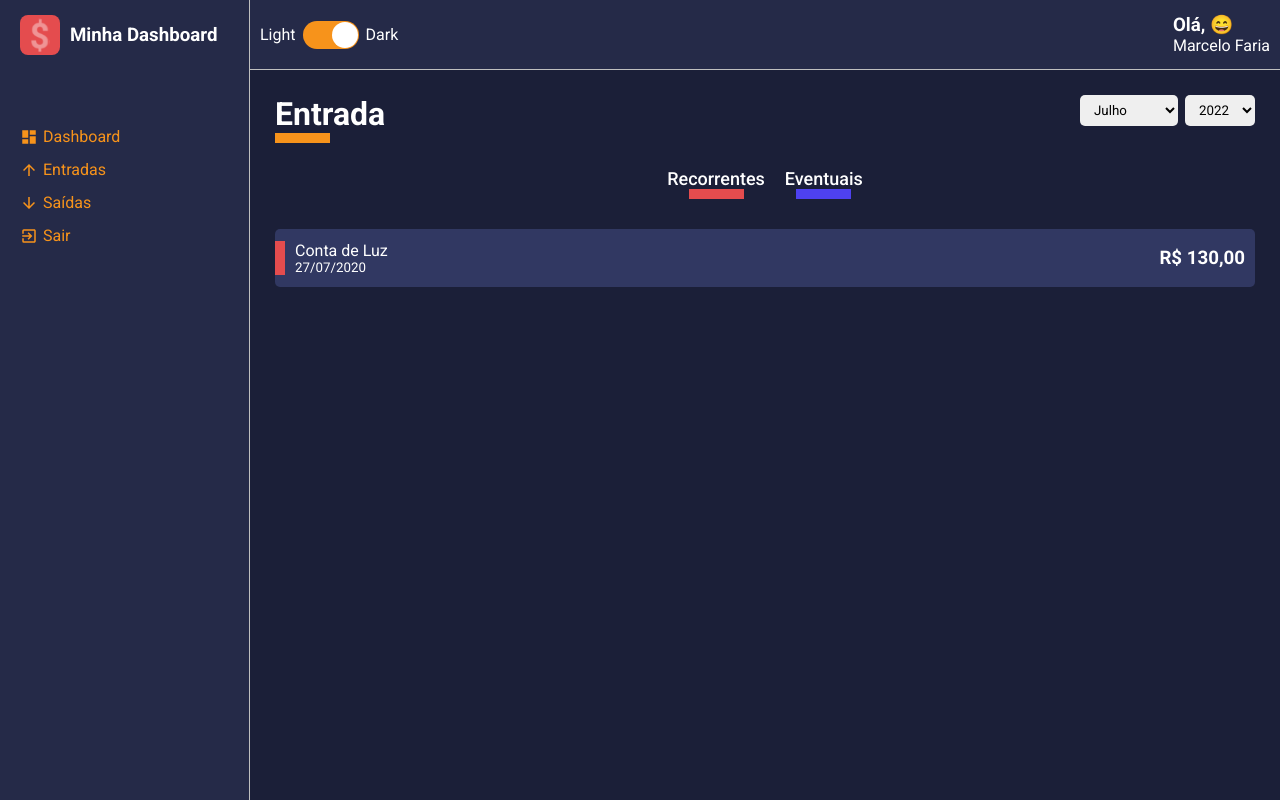
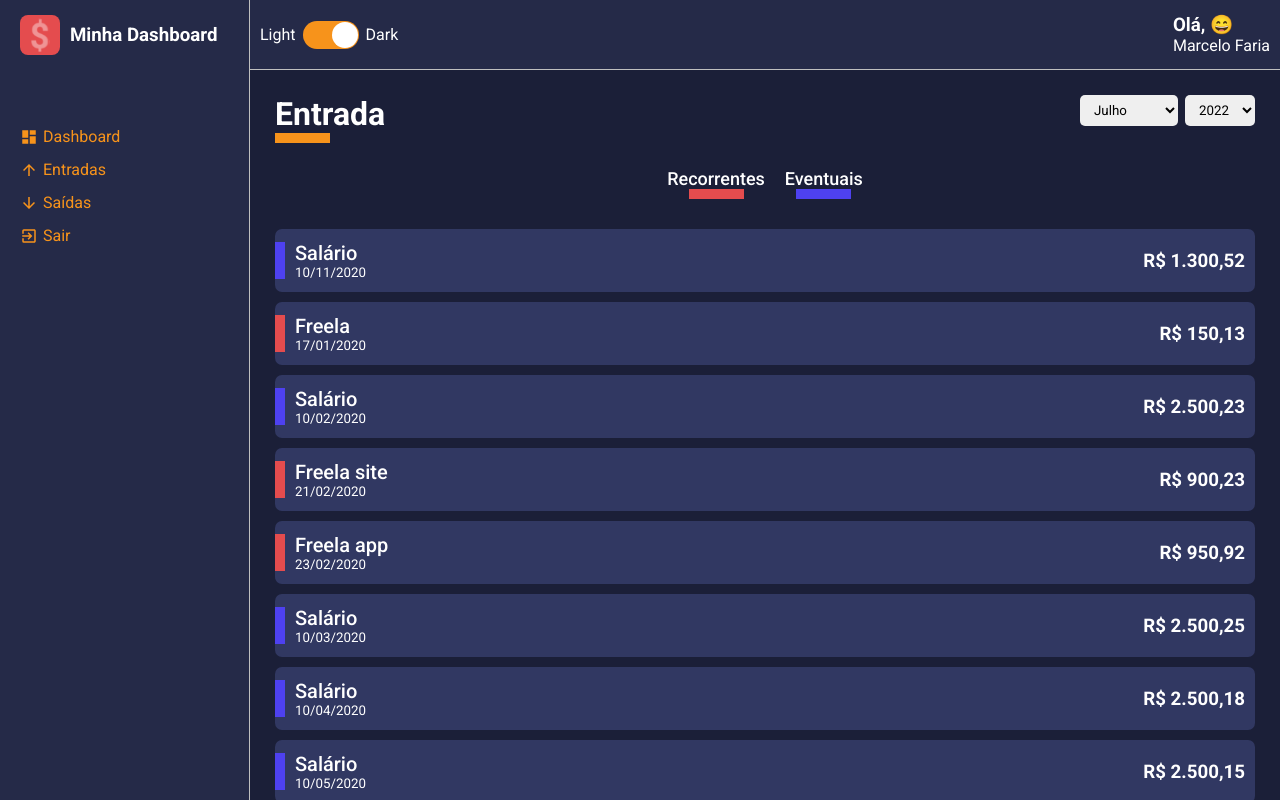
Before and after one commit to fariafmarcelo/dashboard-test, a React (Create React App) app: page /list/entry-balance in a window 1280 px wide. Built offline with nearby package versions, Linux system fonts and the light colour scheme.

Commit message:
feat: add expenses, gains and create utils formats

```diff
--- a/src/components/HistoryFinanceCard/styles.ts
+++ b/src/components/HistoryFinanceCard/styles.ts
@@ -8,7 +8,7 @@
     background-color: ${props => props.theme.colors.tertiary};
 
     list-style: none;
-    border-radius: 5px;
+    border-radius: 7px;
     margin: 10px 0;
     padding: 12px 10px;
 
@@ -43,7 +43,8 @@
 `;
 
 export const Title = styled.span`
-
+    font-weight: 500;
+    font-size: 20px;
 `;
 
 export const SubTitle = styled.small``;
--- a/src/pages/List/index.tsx
+++ b/src/pages/List/index.tsx
@@ -1,17 +1,31 @@
-import React, { useMemo } from 'react';
+import React, { useState, useEffect, useMemo } from 'react';
+import { useParams } from 'react-router-dom';
+
 import {
     Container,
     Content,
     Filters,
 } from './styles';
-import { useParams } from 'react-router-dom';
 
 import ContentHeader from '../../components/ContentHeader';
 import SelectInput from '../../components/SelectInput';
 import HistoryFinanceCard from '../../components/HistoryFinanceCard';
+import Gains from '../../repositories/gains';
+import Expenses from '../../repositories/expenses';
+
+import formatCurrency from '../../utils/formatCurrency';
+import formatDate from '../../utils/formatDate';
+
+interface IData {
+    description: string,
+    amountFormatted: string,
+    frequency: string,
+    dateFormatted: string,
+    tagColor: string,
+}
 
 const List: React.FC = () => {
-
+    const [data, setData] = useState<IData[]>([]);
     const { type } = useParams();
 
     const title = useMemo(() => {
@@ -33,6 +47,24 @@
         {value: 2021, label: 2021},
         {value: 2020, label: 2020},
     ];
+
+    const listData = useMemo(() => {
+        return type === 'entry-balance' ? Gains : Expenses;
+    }, [type]);
+
+    useEffect(() => {
+        const response = listData.map(item => {
+            return {
+                description: item.description,
+                amountFormatted: formatCurrency(Number(item.amount)),
+                frequency: item.frequency,
+                dateFormatted: formatDate(item.date),
+                tagColor: item.frequency === 'recorrente' ? '#4E41F0' : '#E44C4E',
+            }
+        });
+
+        setData(response);
+    }, [listData]);
 
     return (
         <Container>
@@ -57,12 +89,17 @@
             </Filters>
 
             <Content>
-                <HistoryFinanceCard
-                    tagColor="#E44C4E"
-                    title="Conta de Luz"
-                    subtitle="27/07/2020"
-                    amount="R$ 130,00"
-                />
+                {
+                    data.map((item, index)  => (
+                        <HistoryFinanceCard
+                            key={index}
+                            tagColor={item.tagColor}
+                            title={item.description}
+                            subtitle={item.dateFormatted}
+                            amount={item.amountFormatted}
+                        />
+                    ))
+                }
             </Content>
         </Container>
     );
--- /dev/null
+++ b/src/repositories/expenses.ts
@@ -0,0 +1,52 @@
+// eslint-disable-next-line import/no-anonymous-default-export
+export default [
+  {"description":"Energia elétrica",      "amount":"150.55","type":"saída","frequency":"recorrente","date":"2020-01-10"},
+  {"description":"Água",                  "amount":"75.55", "type":"saída","frequency":"recorrente","date":"2020-01-15"},
+  {"description": "Telefone",             "amount":"99.99", "type":"saída","frequency":"recorrente","date":"2020-01-23"},
+  {"description":"Plano de Saúde",        "amount":"300.00","type":"saída","frequency":"recorrente","date":"2020-01-23"},
+  {"description":"Compras do mês",        "amount":"625.78","type":"saída","frequency":"recorrente","date":"2020-01-23"},
+  {"description":"Lanche",                "amount":"45.70", "type":"saída","frequency":"eventual",  "date":"2020-01-23"},
+  {"description":"Blusa",                 "amount":"95.70", "type":"saída","frequency":"eventual",  "date":"2020-01-23"},
+  {"description":"Energia elétrica",      "amount":"125.55","type":"saída","frequency":"recorrente","date":"2020-02-10"},
+  {"description":"Água",                  "amount":"90.15", "type":"saída","frequency":"recorrente","date":"2020-02-15"},
+  {"description":"Telefone",              "amount":"99.99", "type":"saída","frequency":"recorrente","date":"2020-02-23"},
+  {"description":"Plano de Saúde",        "amount":"300.00","type":"saída","frequency":"recorrente","date":"2020-02-23"},
+  {"description":"Compras do mês",        "amount":"540.00","type":"saída","frequency":"recorrente","date":"2020-02-25"},
+  {"description":"Parcela do Celular 1/5","amount":"150.99","type":"saída","frequency":"eventual",  "date":"2020-02-26"},
+  {"description":"Cinema",                "amount":"45.00", "type":"saída","frequency":"eventual",  "date":"2020-02-23"},
+  {"description":"Energia elétrica",      "amount":"97.00", "type":"saída","frequency":"recorrente","date":"2020-03-10"},
+  {"description":"Água",                  "amount":"100.10","type":"saída","frequency":"recorrente","date":"2020-03-15"},
+  {"description":"Telefone",              "amount":"99.99", "type":"saída","frequency":"recorrente","date":"2020-03-23"},
+  {"description":"Plano de Saúde",        "amount":"300.00","type":"saída","frequency":"recorrente","date":"2020-03-23"},
+  {"description":"Compras do mês",        "amount":"800.50","type":"saída","frequency":"recorrente","date":"2020-03-17"},
+  {"description":"Parcela do Celular 2/5","amount":"150.99","type":"saída","frequency":"eventual",  "date":"2020-03-18"},
+  {"description":"Troca de Oléo do carro","amount":"90.00", "type":"saída","frequency":"eventual",  "date":"2020-03-23"},
+  {"description":"Energia elétrica",      "amount":"75.99", "type":"saída","frequency":"recorrente","date":"2020-04-10"},
+  {"description":"Água",                  "amount":"80.33", "type":"saída","frequency":"recorrente","date":"2020-04-15"},
+  {"description":"Telefone",              "amount":"99.99", "type":"saída","frequency":"recorrente","date":"2020-04-23"},
+  {"description":"Plano de Saúde",        "amount":"300.00","type":"saída","frequency":"recorrente","date":"2020-04-23"},
+  {"description":"Compras do mês",        "amount":"600.00","type":"saída","frequency":"recorrente","date":"2020-04-25"},
+  {"description":"Parcela do Celular 3/5","amount":"150.99","type":"saída","frequency":"eventual",  "date":"2020-04-26"},
+  {"description":"Ebook de React Js",     "amount":"85.95", "type":"saída","frequency":"eventual",  "date":"2020-04-13"},
+  {"description":"Energia elétrica",      "amount":"125.55","type":"saída","frequency":"recorrente","date":"2020-05-10"},
+  {"description":"Água",                  "amount":"90.15", "type":"saída","frequency":"recorrente","date":"2020-05-15"},
+  {"description":"Telefone",              "amount":"99.99", "type":"saída","frequency":"recorrente","date":"2020-05-23"},
+  {"description":"Plano de Saúde",        "amount":"300.00","type":"saída","frequency":"recorrente","date":"2020-05-23"},
+  {"description":"Compras do mês",        "amount":"540.00","type":"saída","frequency":"recorrente","date":"2020-05-25"},
+  {"description":"Parcela do Celular 4/5","amount":"150.99","type":"saída","frequency":"eventual",  "date":"2020-05-26"},
+  {"description":"Blusa Iron Man",        "amount":"150.00","type":"saída","frequency":"eventual",  "date":"2020-01-23"},
+  {"description":"Energia elétrica",      "amount":"200.00","type":"saída","frequency":"recorrente","date":"2020-06-10"},
+  {"description":"Água",                  "amount":"150.00","type":"saída","frequency":"recorrente","date":"2020-06-15"},
+  {"description":"Telefone",              "amount":"99.99", "type":"saída","frequency":"recorrente","date":"2020-06-23"},
+  {"description":"Plano de Saúde",        "amount":"300.00","type":"saída","frequency":"recorrente","date":"2020-06-23"},
+  {"description":"Compras do mês",        "amount":"559.15","type":"saída","frequency":"recorrente","date":"2020-06-25"},
+  {"description":"Parcela do Celular 5/5","amount":"150.99","type":"saída","frequency":"eventual",  "date":"2020-06-26"},
+  {"description":"Perfume",               "amount":"250.00","type":"saída","frequency":"eventual",  "date":"2020-06-21"},
+  {"description":"Energia elétrica",      "amount":"250.00","type":"saída","frequency":"recorrente","date":"2020-07-10"},
+  {"description":"Água",                  "amount":"90.00", "type":"saída","frequency":"recorrente","date":"2020-07-15"},
+  {"description":"Telefone",              "amount":"99.99", "type":"saída","frequency":"recorrente","date":"2020-07-23"},
+  {"description":"Plano de Saúde",        "amount":"300.00","type":"saída","frequency":"recorrente","date":"2020-07-23"},
+  {"description":"Compras do mês",        "amount":"700.00","type":"saída","frequency":"recorrente","date":"2020-07-25"},
+  {"description":"Cafeteira",             "amount":"250.00","type":"saída","frequency":"eventual",  "date":"2020-07-26"},
+  {"description":"Pizza",                 "amount":"60.00", "type":"saída","frequency":"eventual",  "date":"2020-07-19"}
+]
--- /dev/null
+++ b/src/repositories/gains.ts
@@ -0,0 +1,12 @@
+// eslint-disable-next-line import/no-anonymous-default-export
+export default [
+  { "description": "Salário",     "amount": "1300.52", "type": "entrada", "frequency": "recorrente", "date": "2020-11-10" },
+  { "description": "Freela",      "amount": "150.13",  "type": "entrada", "frequency": "eventual",   "date": "2020-01-17" },
+  { "description": "Salário",     "amount": "2500.23", "type": "entrada", "frequency": "recorrente", "date": "2020-02-10" },
+  { "description": "Freela site", "amount": "900.23",  "type": "entrada", "frequency": "eventual",   "date": "2020-02-21" },
+  { "description": "Freela app",  "amount": "950.92",  "type": "entrada", "frequency": "eventual",   "date": "2020-02-23" },
+  { "description": "Salário",     "amount": "2500.25", "type": "entrada", "frequency": "recorrente", "date": "2020-03-10" },
+  { "description": "Salário",     "amount": "2500.18", "type": "entrada", "frequency": "recorrente", "date": "2020-04-10" },
+  { "description": "Salário",     "amount": "2500.15", "type": "entrada", "frequency": "recorrente", "date": "2020-05-10" },
+  { "description": "Salário",     "amount": "2500.12", "type": "entrada", "frequency": "recorrente", "date": "2020-06-10" },
+  { "description": "Salário",     "amount": "2500.00", "type": "entrada", "frequency": "recorrente", "date": "2020-07-10" }]
--- /dev/null
+++ b/src/utils/formatCurrency.ts
@@ -0,0 +1,11 @@
+const formatCurrency = (current: number): string => {
+    return current.toLocaleString(
+        'pt-br',
+        {
+            style: 'currency',
+            currency : 'BRL'
+        }
+    );
+}
+
+export default formatCurrency;
--- /dev/null
+++ b/src/utils/formatDate.ts
@@ -0,0 +1,12 @@
+const formatDate = (date: string): string => {
+    const dateFormatted = new Date (date);
+    const year = dateFormatted.getFullYear();
+
+    const day = dateFormatted.getDate() > 9 ? dateFormatted.getDate() : `0${dateFormatted.getDate()}`;
+
+    const month = (dateFormatted.getMonth() + 1) > 9 ? dateFormatted.getMonth() + 1 : `0${dateFormatted.getMonth() + 1}`;
+
+    return `${day}/${month}/${year}`;
+}
+
+export default formatDate;
```
